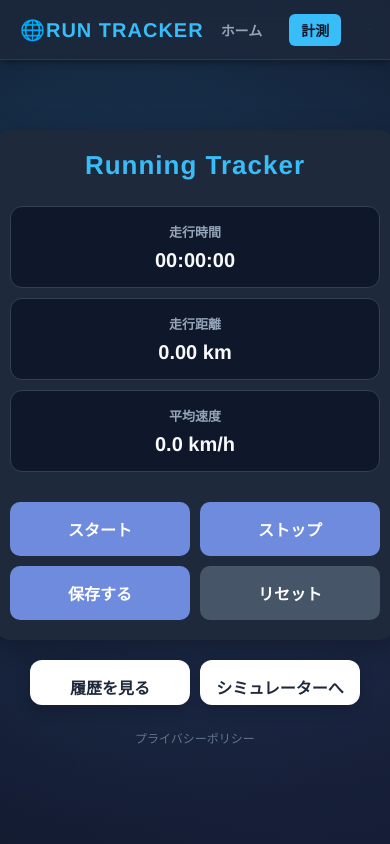
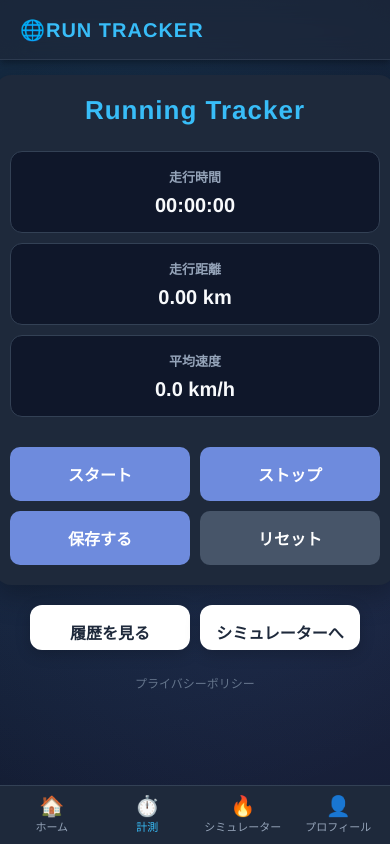
Before and after one commit to toi-caccyann/runtrack-app, a website: page timer.html in a window 390 px wide. Drawn offline with Linux system fonts and the light colour scheme.

Commit message:
スマホ表示のナビを下部タブバー化してヘッダーの横スクロールを解消
- header.htmlに下部固定のタブバー(アイコン+ラベル)を追加し、480px以下では
  上部の横並びナビを非表示にして切り替え
- header.jsのactive判定を.nav-linkクラス基準にして両ナビで共通化
- timer.css/profile.cssのbody paddingが下部タブバー分の余白を打ち消していたのを修正
- timer.htmlはモバイルでjustify-content:centerのままだと縦に溢れて
  ヘッダー/タブバーに重なるため、flex-startに変更

```diff
--- a/header.html
+++ b/header.html
@@ -1,9 +1,28 @@
 <header class="app-header">
     <div class="header-logo"> 🌐RUN TRACKER</div>
         <nav class="header-nav">
-            <a href="index.html" class="active">ホーム</a>
-            <a href="timer.html">計測</a>
-            <a href="simulation.html">シミュレーター</a>
-            <a href="profile.html">プロフィール</a>
+            <a href="index.html" class="nav-link">ホーム</a>
+            <a href="timer.html" class="nav-link">計測</a>
+            <a href="simulation.html" class="nav-link">シミュレーター</a>
+            <a href="profile.html" class="nav-link">プロフィール</a>
         </nav>
 </header>
+
+<nav class="bottom-nav">
+    <a href="index.html" class="nav-link">
+        <span class="bottom-nav-icon">🏠</span>
+        <span class="bottom-nav-label">ホーム</span>
+    </a>
+    <a href="timer.html" class="nav-link">
+        <span class="bottom-nav-icon">⏱️</span>
+        <span class="bottom-nav-label">計測</span>
+    </a>
+    <a href="simulation.html" class="nav-link">
+        <span class="bottom-nav-icon">🔥</span>
+        <span class="bottom-nav-label">シミュレーター</span>
+    </a>
+    <a href="profile.html" class="nav-link">
+        <span class="bottom-nav-icon">👤</span>
+        <span class="bottom-nav-label">プロフィール</span>
+    </a>
+</nav>
--- a/header.js
+++ b/header.js
@@ -48,8 +48,8 @@ function highlightCurrentPage() {
     // いま開いているファイルのURL（例: "/timer.html"）を取得
     const path = window.location.pathname;
 
-    // ヘッダー内のリンク（aタグ）をすべて取得
-    const navLinks = document.querySelectorAll('.header-nav a');
+    // ヘッダー内のリンク（aタグ）をすべて取得（上部ナビ・下部タブバー共通）
+    const navLinks = document.querySelectorAll('.nav-link');
 
     navLinks.forEach(link => {
         // リンク先（例: "timer.html"）を取得
--- a/home.css
+++ b/home.css
@@ -40,29 +40,6 @@ body {
         margin-right: 5px;
     }
 
-    /* ナビゲーションのリンク同士の間隔を狭くする */
-    .header-nav {
-        gap: 2px;
-        flex: 1;
-        justify-content: flex-start;
-        overflow-x: auto;              /* 画面に収まらない分は横スクロールできるように */
-        -webkit-overflow-scrolling: touch;
-        scrollbar-width: none;         /* Firefoxでスクロールバーを隠す */
-    }
-
-    /* Chrome/Safariでスクロールバーを隠す */
-    .header-nav::-webkit-scrollbar {
-        display: none;
-    }
-
-    /* 各メニューボタンの文字サイズと余白をスマホ用に最適化 */
-    .header-nav a {
-        font-size: 11px;      /* 文字を少し小さく */
-        padding: 6px 6px;     /* 左右の余白を詰める */
-        border-radius: 6px;
-        white-space: nowrap;  /* 絶対に途中で改行させない */
-        flex-shrink: 0;       /* スクロール領域内でリンクが潰れて読めなくなるのを防ぐ */
-    }
 }
 
 /* ==========================================
@@ -119,6 +96,61 @@ body {
 .header-nav a.active {
     color: #0f172a;
     background-color: #38bdf8;
+}
+
+/* 下部タブバー（スマホ幅でのみ表示。PC/タブレットでは非表示） */
+.bottom-nav {
+    display: none;
+    position: fixed;
+    bottom: 0;
+    left: 0;
+    width: 100%;
+    box-sizing: border-box;
+    background-color: #1e293b;
+    border-top: 1px solid #334155;
+    padding: 6px 4px calc(6px + env(safe-area-inset-bottom));
+    z-index: 1000;
+}
+
+.bottom-nav a.nav-link {
+    flex: 1;
+    display: flex;
+    flex-direction: column;
+    align-items: center;
+    justify-content: center;
+    gap: 2px;
+    color: #94a3b8;
+    text-decoration: none;
+    font-size: 11px;
+    padding: 4px 0;
+    border-radius: 8px;
+}
+
+.bottom-nav-icon {
+    font-size: 20px;
+    line-height: 1;
+}
+
+.bottom-nav a.nav-link.active {
+    color: #38bdf8;
+}
+
+/* スマホでは上部の横並びナビを隠し、下部タブバーに一本化する
+   （このファイル冒頭の.header-nav/.bottom-navの基本ルールより後ろに置くことで
+   　cascadeの優先順位（後勝ち）を確実に上書きする） */
+@media (max-width: 480px) {
+    .header-nav {
+        display: none;
+    }
+
+    .bottom-nav {
+        display: flex;
+    }
+
+    /* 下部タブバーの高さ(実測60px)＋余白＋セーフエリア分、コンテンツが隠れないようにする */
+    body {
+        padding-bottom: calc(76px + env(safe-area-inset-bottom));
+    }
 }
 
 /* ==========================================
--- a/profile.css
+++ b/profile.css
@@ -101,3 +101,10 @@ h1 {
 .nav-links a:hover {
     color: #38bdf8; /* マウスを乗せると青くなる */
 }
+
+/* スマホでは下部タブバーが被らないよう余白を足す */
+@media (max-width: 480px) {
+    body {
+        padding-bottom: calc(20px + 76px + env(safe-area-inset-bottom));
+    }
+}
--- a/timer.css
+++ b/timer.css
@@ -193,8 +193,11 @@ button {
 /* timer.css の一番最後に追加してください */
 @media (max-width: 480px) {
     body {
-        padding: 75px 10px 20px 10px; /* 上下にヘッダー分の余白、左右に10pxの隙間 */
+        /* 上：ヘッダー分、下：下部タブバー分の余白を確保、左右に10pxの隙間 */
+        padding: 75px 10px calc(20px + 76px + env(safe-area-inset-bottom)) 10px;
         box-sizing: border-box;
+        /* 画面が低い端末だとcenter配置のまま縦に溢れるとヘッダー/タブバーに重なるため、上詰めにする */
+        justify-content: flex-start;
     }
     .tracker-app {
         max-width: 100%;  /* スマホの時は70%ではなく画面幅いっぱいにする */
```
